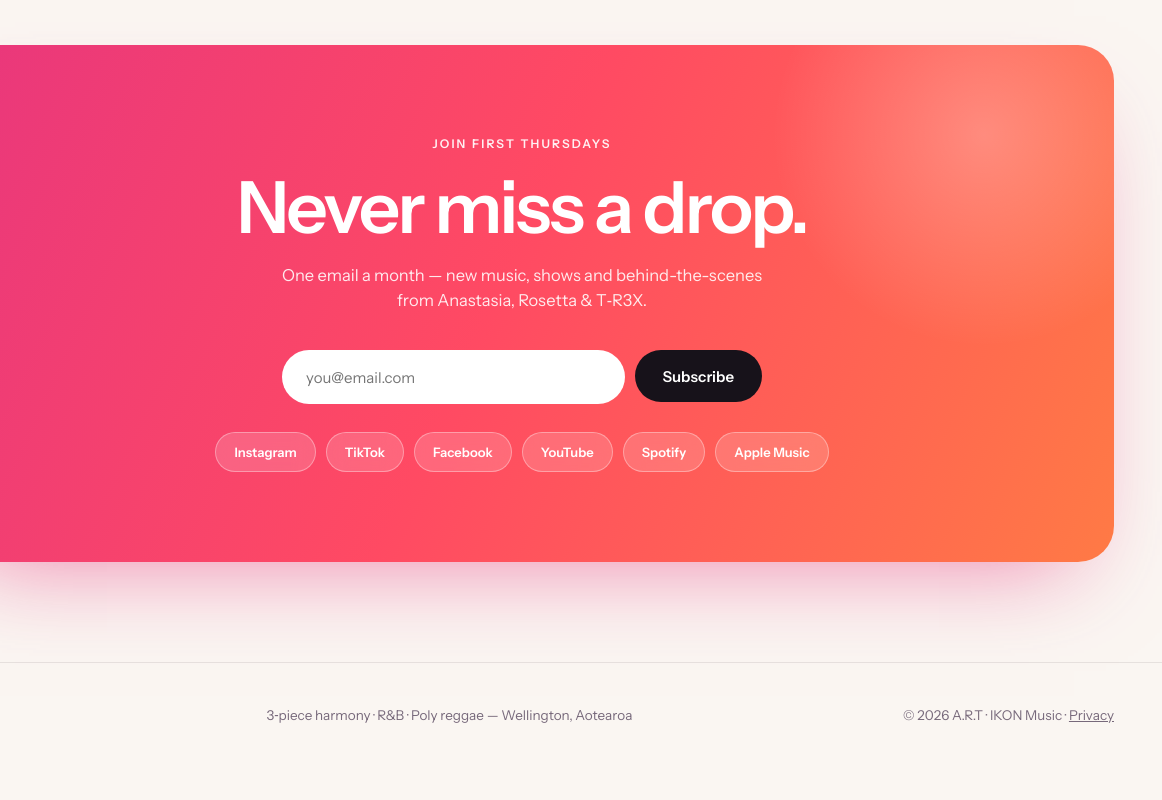
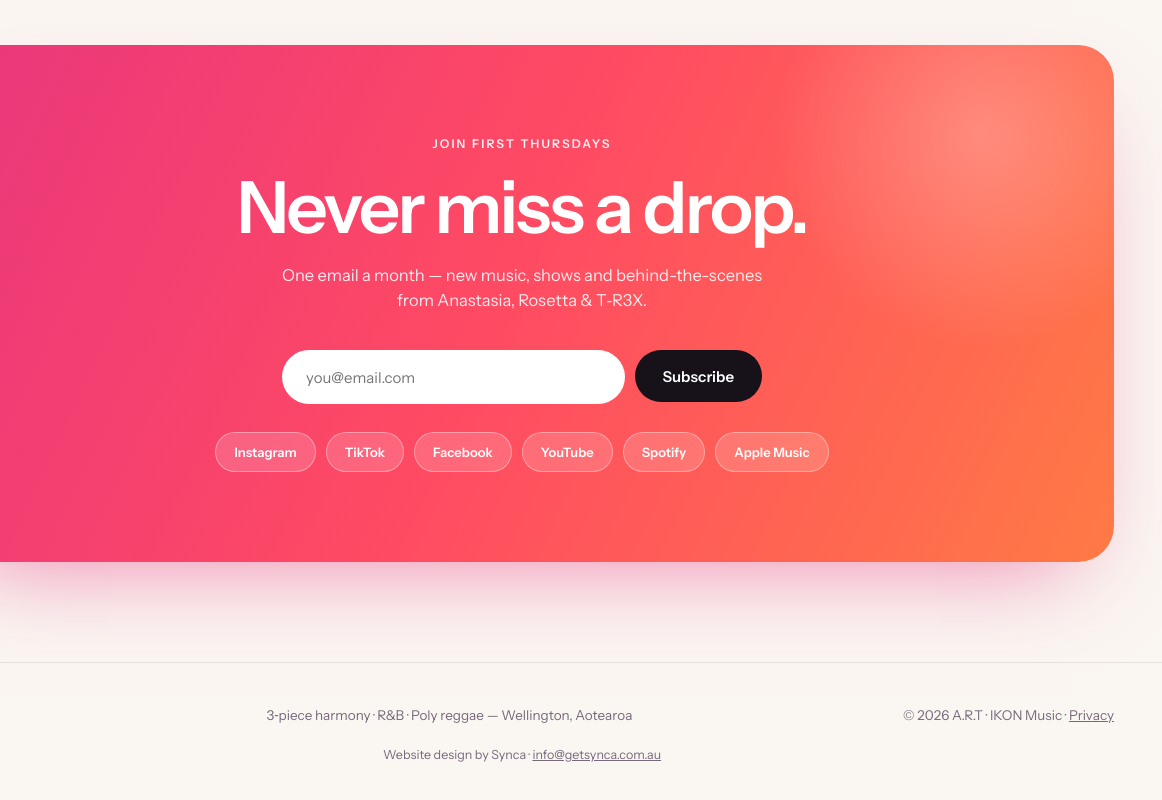
Before and after one commit to lee-synca/ART-Music, a plain HTML site: page index.html in a window 1280 px wide. Shown: the part 7287-8087 px from the top of the page, 118-1280 px from the left. Drawn offline with Linux system fonts and the light colour scheme.

Commit message:
Add "Website design by Synca" credit to the footer
Shows on the home page and the privacy page, with a link to email
info@getsynca.com.au.

Co-Authored-By: Claude Opus 5.5 <noreply@anthropic.com>

```diff
--- a/css/styles.css
+++ b/css/styles.css
@@ -312,6 +312,8 @@ img { max-width: 100%; height: auto; }
 }
 .footer__logo { height: 24px; display: block; }
 .footer__row div { font-size: 13.5px; color: var(--ink2); }
+/* who built the site, a quiet line under the footer */
+.footer__credit { margin-top: 18px; font-size: 12.5px; color: var(--ink2); text-align: center; }
 
 /* ============================================================
    Responsive
--- a/index.html
+++ b/index.html
@@ -543,6 +543,7 @@
       <div>3&#8209;piece harmony · R&amp;B · Poly reggae — Wellington, Aotearoa</div>
       <div>&copy; 2026 A.R.T · IKON Music · <a class="footer__link" href="privacy.html">Privacy</a></div>
     </div>
+    <div class="wrap footer__credit">Website design by Synca · <a class="footer__link" href="mailto:info@getsynca.com.au">info@getsynca.com.au</a></div>
   </footer>
 
   <script>
```
Also changed, not shown: privacy.html (+1 -1 lines).
